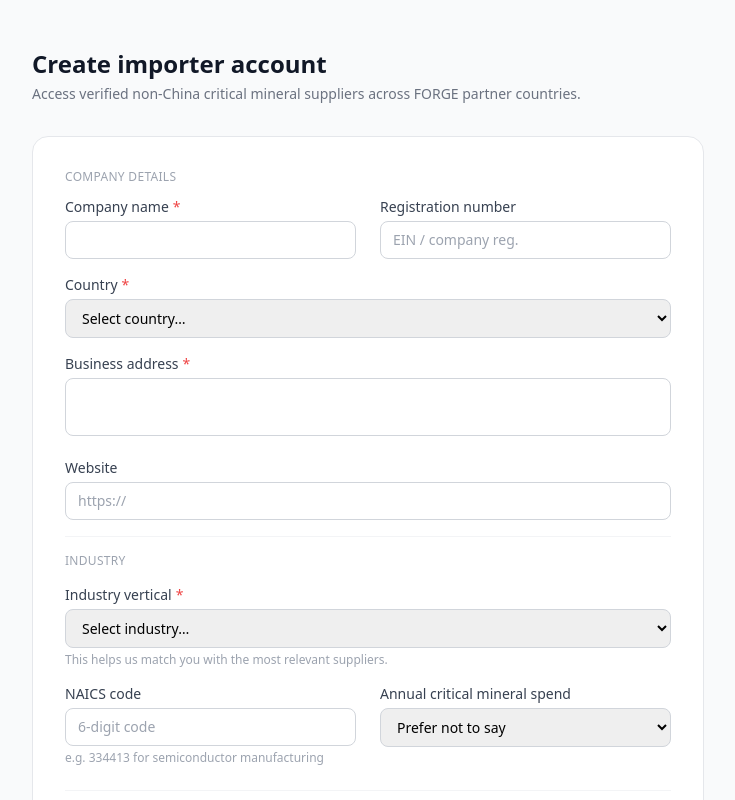
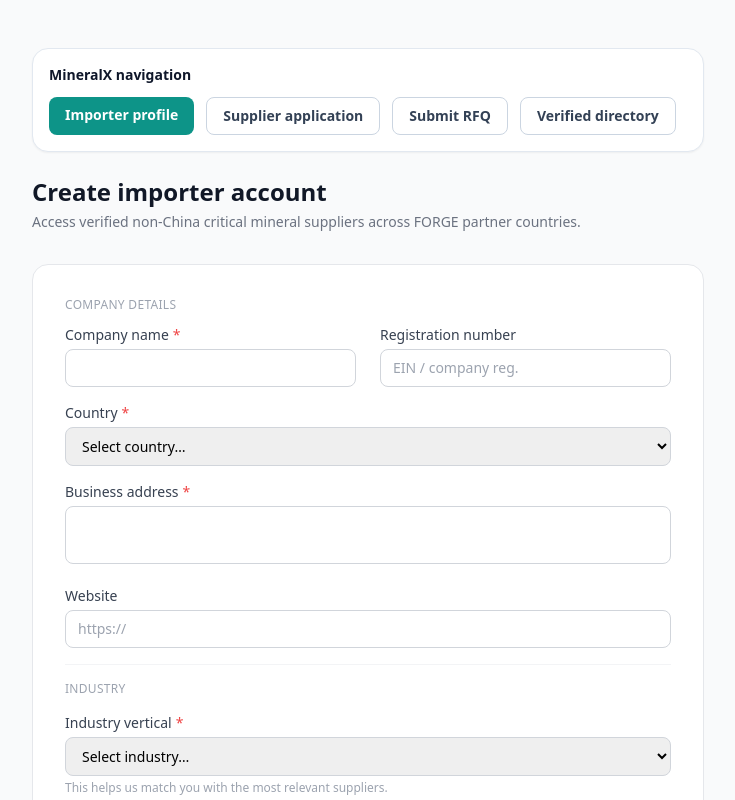
Before and after one commit to hanudixit/Mineral1x, a Next.js app: page / in a window 1280 px wide. Shown: the top 800 px of the page, without its empty margins (272-1007 px from the left). Built offline with nearby package versions, Linux system fonts and the light colour scheme.

Commit message:
Add homepage navigation

```diff
--- a/app/page.tsx
+++ b/app/page.tsx
@@ -101,6 +101,35 @@ export default function ImporterOnboardingPage() {
   return (
     <div className="min-h-screen bg-gray-50 py-12 px-4">
       <div className="max-w-2xl mx-auto">
+                <div className="mb-6 rounded-2xl border border-slate-200 bg-white p-4 shadow-sm">
+          <p className="text-sm font-semibold text-slate-900">MineralX navigation</p>
+          <div className="mt-3 flex flex-wrap gap-3">
+            <a
+              href="/"
+              className="rounded-lg bg-teal-600 px-4 py-2 text-sm font-semibold text-white hover:bg-teal-700"
+            >
+              Importer profile
+            </a>
+            <a
+              href="/supplier"
+              className="rounded-lg border border-slate-300 px-4 py-2 text-sm font-semibold text-slate-700 hover:bg-slate-50"
+            >
+              Supplier application
+            </a>
+            <a
+              href="/rfq"
+              className="rounded-lg border border-slate-300 px-4 py-2 text-sm font-semibold text-slate-700 hover:bg-slate-50"
+            >
+              Submit RFQ
+            </a>
+            <a
+              href="/directory"
+              className="rounded-lg border border-slate-300 px-4 py-2 text-sm font-semibold text-slate-700 hover:bg-slate-50"
+            >
+              Verified directory
+            </a>
+          </div>
+        </div>
         <div className="mb-8">
           <h1 className="text-2xl font-semibold text-gray-900">Create importer account</h1>
           <p className="text-sm text-gray-500 mt-1">
```
